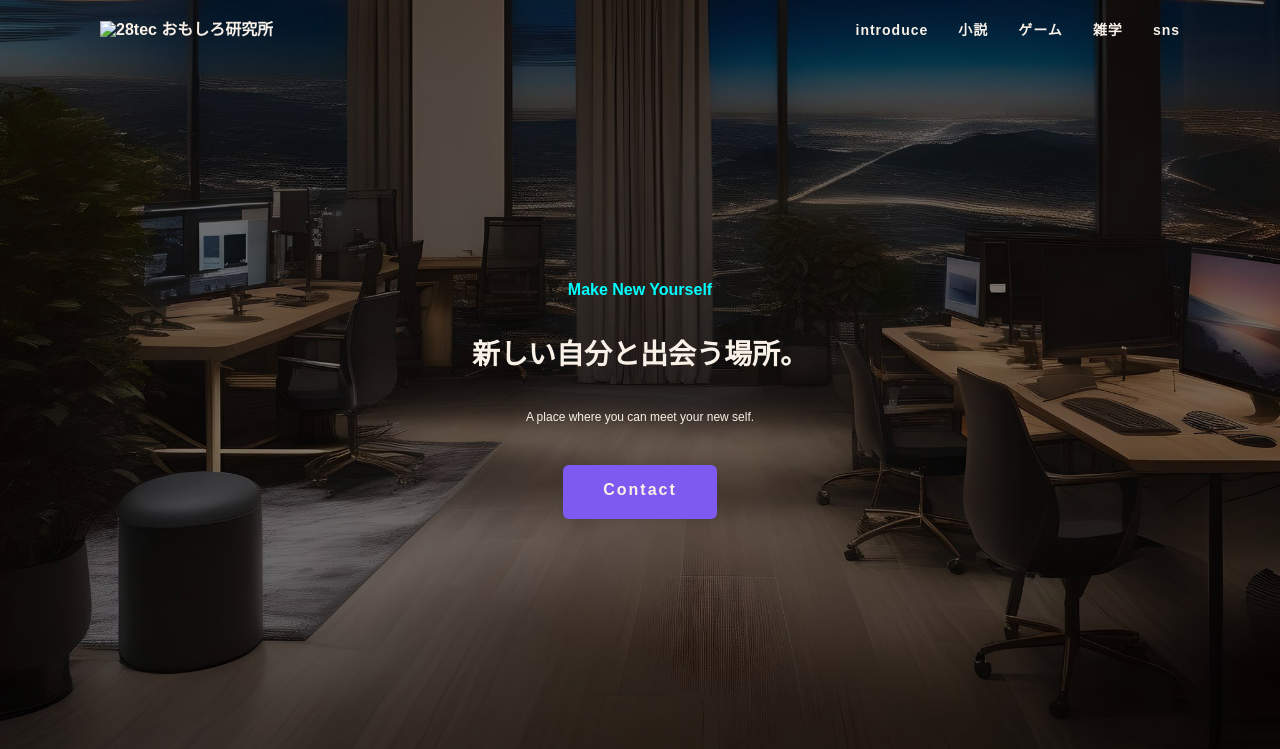
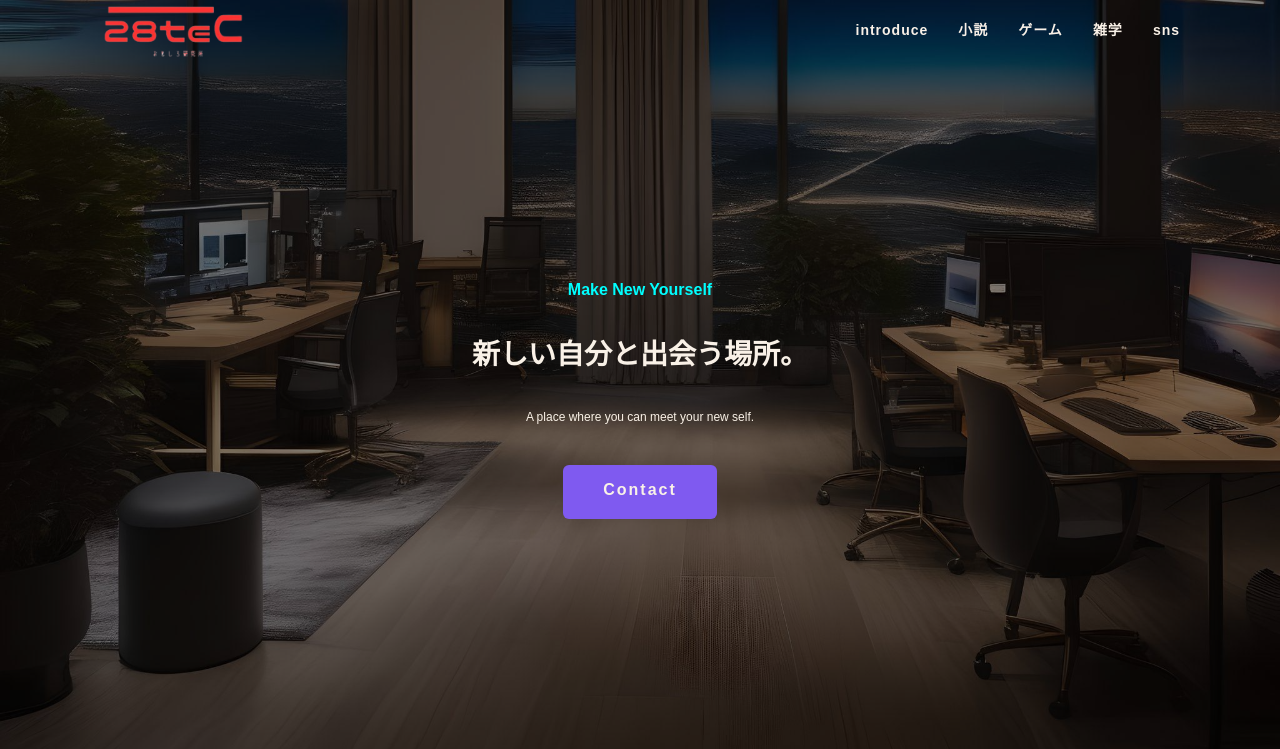
Before and after one commit to sakaguchiii/28tec, a plain HTML site: page index.html in a window 1280 px wide. Shown: the top 749 px of the page. Drawn offline with Linux system fonts and the light colour scheme; some packages are replaced by stand-ins of ours; files that its build step writes are made by us from their sources; files whose address does not match are found by name.

Commit message:
Update index.html

```diff
--- a/index.html
+++ b/index.html
@@ -25,7 +25,7 @@
     <div class="container wide">
         <div class="row">
             <a href="./" class="logo">
-                <img alt="28tec おもしろ研究所" decoding="async" height="70" loading="lazy" src="images/28tec-removebg-preview.png" width="150">
+                <img alt="28tec おもしろ研究所" decoding="async" height="70" loading="lazy" src="https://github.com/sakaguchiii/28tec/blob/main/28tec-removebg-preview.png?raw=true" width="150">
             </a>
             <ul>
                 <li><a href="">introduce</a></li>
```
